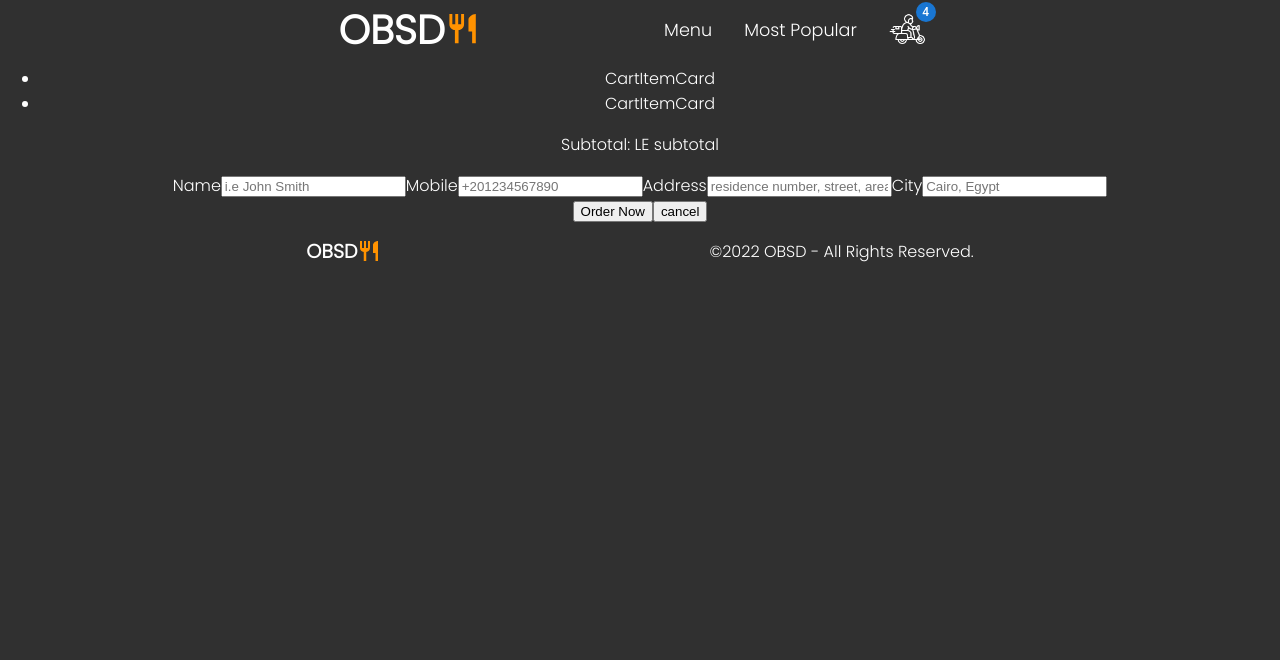
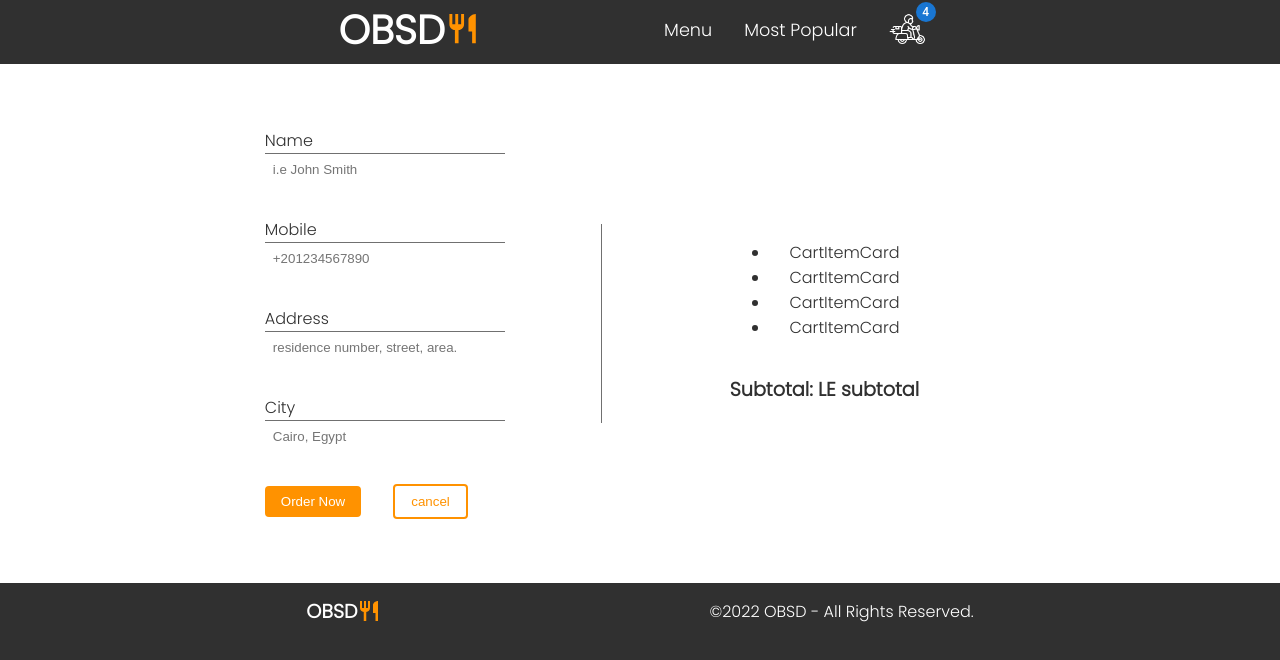
Before and after one commit to omar-etman/obsd, a React (Create React App) app: page /form in a window 1280 px wide. Shown: the top 660 px of the page. Built offline with nearby package versions, Linux system fonts and the light colour scheme.

Commit message:
Build & style the form page

```diff
--- a/src/components/Cart/Cart.css
+++ b/src/components/Cart/Cart.css
@@ -1,6 +1,7 @@
 .cart-container {
     width: 100%;
     height: 350px;
+    padding: 2rem;
 }
 
 
@@ -32,6 +33,10 @@
 }
 
 @media (min-width: 700px){
+    .cart-container {
+        padding: 0;
+    }
+
     .cart-list{
         height: 300px;
     }
--- a/src/components/Cart/Cart.js
+++ b/src/components/Cart/Cart.js
@@ -1,5 +1,6 @@
 import React from 'react'
 import ItemCard from '../ItemCard/ItemCard'
+import { Link } from 'react-router-dom'
 import './Cart.css'
 function Cart() {
 
@@ -13,9 +14,11 @@ function Cart() {
             <li><ItemCard/></li>
         </ul>
         <p className='cart-subTotal'>subtotal: 'item's price'</p>
-        <button className='cart-checkout'>
-            CHECKOUT
-        </button>
+        <Link to ='/form'>
+            <button className='cart-checkout'>
+                CHECKOUT
+            </button>
+        </Link>
     </div>
   )
 }
--- a/src/pages/Form/Form.css
+++ b/src/pages/Form/Form.css
@@ -0,0 +1,80 @@
+
+.form-container {
+    background-color: white;
+    color: var(--black);
+    display: flex;
+    justify-content: center;
+    margin-top: 4rem;
+    align-items: center;
+    flex-direction: row-reverse;
+}
+
+form {
+    display: flex;
+    flex-direction: column;
+    justify-content: flex-start;
+    /* align-content: flex-start; */
+    align-items: flex-start;
+    padding: 4rem 0;
+}
+
+label {
+    display: flex;
+    flex-direction: column;
+    text-align: left;
+    margin-bottom: 2rem;
+}
+
+input {
+    border: none;
+    padding: 0.5rem;
+    border-top: 1px solid var(--Grey);
+    width: 14rem;
+}
+
+.form-orders {
+    display: none;
+}
+
+.buttons-cancel, .buttons-orderNow {
+    border-radius: 0.25rem;
+    padding: 0.5rem 1rem;
+    transition: all 0.25s ease-in-out;
+}
+
+.buttons-orderNow {
+    background-color: var(--orange);
+    color: white;
+    border: none;
+    margin-right: 2rem;
+}
+
+.buttons-cancel {
+    background-color: white;
+    color: var(--orange);
+    border: 2px solid var(--orange);
+}
+
+.buttons-orderNow:hover {
+    background-color: var(--red);
+}
+
+.buttons-cancel:hover {
+    border: 2px solid var(--red);
+    color: var(--red);
+}
+
+@media (min-width: 700px){
+    .form-orders {
+        display: flex;
+        flex-direction: column;
+        margin: 1rem 6rem;
+        border-left: 1px solid var(--Grey);
+        padding-left: 8rem;
+    }
+
+    .orders-subTotal {
+        font-weight: bold;
+        font-size: 1.2rem;
+    }
+}
```
